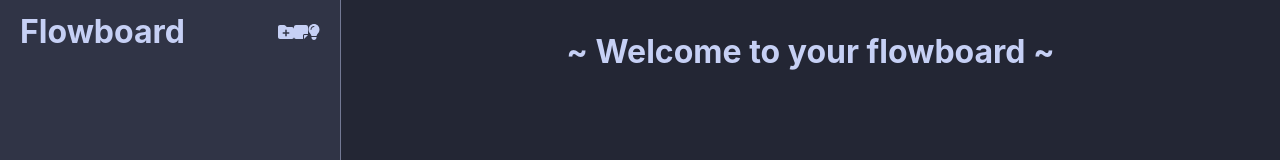
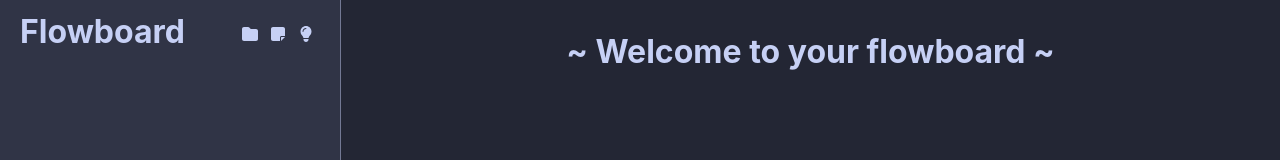
Before and after one commit to AntoineRR/flowboard, a Vue app: page / in a window 1280 px wide. Shown: the top 160 px of the page. Built offline with nearby package versions, Linux system fonts and the light colour scheme.

Commit message:
feat: improve buttons

```diff
--- a/src/App.vue
+++ b/src/App.vue
@@ -61,15 +61,21 @@ onMounted(async () => {
       <div class="title">
         <h1>Flowboard</h1>
         <div>
+          <div class="icon-container">
             <button class="icon-button" type="button" @click="addElement('Directory', 'new directory', 0)">
-            <fa-icon icon="fa-solid fa-folder-plus"></fa-icon>
+              <fa-icon icon="fa-solid fa-folder"></fa-icon>
             </button>
+          </div>
+          <div class="icon-container">
             <button class="icon-button" type="button" @click="addElement('Note', 'new note', 0)">
               <fa-icon icon="fa-solid fa-note-sticky"></fa-icon>
             </button>
+          </div>
+          <div class="icon-container">
             <button class="icon-button" type="button" @click="addElement('Project', 'new project', 0)">
               <fa-icon icon="fa-solid fa-lightbulb"></fa-icon>
             </button>
+          </div>
         </div>
       </div>
       <div class="tree">
@@ -107,8 +113,9 @@ onMounted(async () => {
     justify-content: space-between;
     margin-bottom: 20px;
 
-    div button {
-      padding: 0px;
+    div {
+      display: flex;
+      flex-direction: row;
     }
   }
 }
--- a/src/components/TreeItem.vue
+++ b/src/components/TreeItem.vue
@@ -54,36 +54,44 @@ function toggleFold() {
               {{ model.name }}
             </p>
             <div class="button-container">
-              <div class="context-menu-reference" v-if="model.node_type === 'Directory'">
+              <div class="context-menu-reference icon-container" v-if="model.node_type === 'Directory'">
                 <button class="icon-button" :class="'add-include-' + model.id" type="button"
                   @click="toggleAddContextMenu">
                   <fa-icon icon="fa-solid fa-plus"></fa-icon>
                 </button>
                 <div v-if="showAddContextMenu" class="context-menu"
                   v-click-outside="{ handler: toggleAddContextMenu, include: addIncluded }">
+                  <div class="icon-container">
                     <button class="icon-button" type="button"
                       @click="$emit('add-element', 'Directory', 'new directory', model.id)">
-                    <fa-icon icon="fa-solid fa-folder-plus"></fa-icon>
+                      <fa-icon icon="fa-solid fa-folder"></fa-icon>
                     </button>
+                  </div>
+                  <div class="icon-container">
                     <button class="icon-button" type="button" @click="$emit('add-element', 'Note', 'new note', model.id)">
                       <fa-icon icon="fa-solid fa-note-sticky"></fa-icon>
                     </button>
+                  </div>
+                  <div class="icon-container">
                     <button class="icon-button" type="button"
                       @click="$emit('add-element', 'Project', 'new project', model.id)">
                       <fa-icon icon="fa-solid fa-lightbulb"></fa-icon>
                     </button>
                   </div>
                 </div>
-              <div class="context-menu-reference">
+              </div>
+              <div class="context-menu-reference icon-container">
                 <button class="icon-button" :class="'other-include-' + model.id" type="button"
                   @click="toggleOtherContextMenu">
                   <fa-icon icon="fa-solid fa-ellipsis"></fa-icon>
                 </button>
                 <div v-if="showOtherContextMenu" class="context-menu"
                   v-click-outside="{ handler: toggleOtherContextMenu, include: otherIncluded }">
+                  <div class="icon-container">
                     <button class="icon-button" type="button" @click="$emit('delete-element', model.id, null)">
                       <fa-icon icon="fa-solid fa-trash"></fa-icon>
                     </button>
+                  </div>
                 </div>
               </div>
             </div>
--- a/src/components/TreeView.vue
+++ b/src/components/TreeView.vue
@@ -1,5 +1,5 @@
 <script setup lang="ts">
-import { onUpdated, watch } from 'vue';
+import { onUpdated } from 'vue';
 import TreeItem from './TreeItem.vue'
 
 const props = defineProps({ treeData: null })
--- a/src/components/content/ContentView.vue
+++ b/src/components/content/ContentView.vue
@@ -32,16 +32,20 @@ watch(() => props.id, async (id) => {
     <div class="top-bar">
       <div v-if="!!content">
         <h1>{{ content.name }}</h1>
-        <button class="icon-button" v-if="edit" v-on:click="edit = false">
-          <fa-icon icon="fa-solid fa-floppy-disk"></fa-icon>
-        </button>
-        <button class="icon-button" v-else v-on:click="edit = true">
-          <fa-icon icon="fa-solid fa-pen"></fa-icon>
-        </button>
+        <div class="icon-container" v-if="edit">
+          <button class="icon-button" v-on:click="edit = false">
+            <fa-icon icon="fa-solid fa-floppy-disk"></fa-icon>
+          </button>
+        </div>
+        <div class="icon-container" v-else>
+          <button class="icon-button" v-on:click="edit = true">
+            <fa-icon icon="fa-solid fa-pen"></fa-icon>
+          </button>
+        </div>
       </div>
       <h1 v-else>~ Welcome to your flowboard ~</h1>
     </div>
-    <div v-if="!!content">
+    <div class="content" v-if="!!content">
       <NoteView v-if="node_type === 'Note'" :model="content" :edit="edit" @save-board="() => $emit('save-board')" />
     </div>
   </div>
@@ -65,10 +69,11 @@ watch(() => props.id, async (id) => {
 
   h1 {
     padding: 20px;
+    flex: 1;
   }
 
-  div {
-    flex: 1;
+  .content {
+    height: 100%;
   }
 }
 </style>
--- a/src/main.ts
+++ b/src/main.ts
@@ -6,10 +6,10 @@ import { library } from '@fortawesome/fontawesome-svg-core'
 import { FontAwesomeIcon } from '@fortawesome/vue-fontawesome'
 
 /* import specific icons */
-import { faFolderPlus, faNoteSticky, faLightbulb, faTrash, faPen, faFloppyDisk, faPlus, faEllipsis } from '@fortawesome/free-solid-svg-icons'
+import { faFolder, faNoteSticky, faLightbulb, faTrash, faPen, faFloppyDisk, faPlus, faEllipsis } from '@fortawesome/free-solid-svg-icons'
 import { ClickOutside } from "./directives";
 
-library.add(faFolderPlus);
+library.add(faFolder);
 library.add(faNoteSticky);
 library.add(faLightbulb);
 library.add(faTrash);
--- a/src/style.css
+++ b/src/style.css
@@ -19,6 +19,7 @@
   --foreground-color-two: #A5ADCE;
   --highlight-color-one: #A6D189;
   --highlight-color-two: #8CAAEE;
+  --highlight-color-three: #F5A97F;
 }
 
 body, html {
@@ -82,14 +83,30 @@ textarea {
 .icon-button {
   background-color: transparent;
   border: none;
+  border-radius: 50%;
   cursor: pointer;
-  padding: 0;
+  padding: 2px;
   box-shadow: none;
 }
 
 .icon-button:hover {
-  border-color: transparent;
-  filter: drop-shadow(0px 0px 10px rgba(0, 0, 0, 0.8));
+  background-color: rgba(0, 0, 0, 0.2);
+}
+
+.icon-container {
+  display: flex;
+  justify-content: center;
+  align-items: center;
+  width: 28px;
+  height: 28px;
+}
+
+.icon-container button {
+  display: flex;
+  justify-content: center;
+  align-items: center;
+  width: 100%;
+  height: 100%;
 }
 
 .context-menu-reference {
```
Lines whose indentation alone changed are shown as unchanged.
